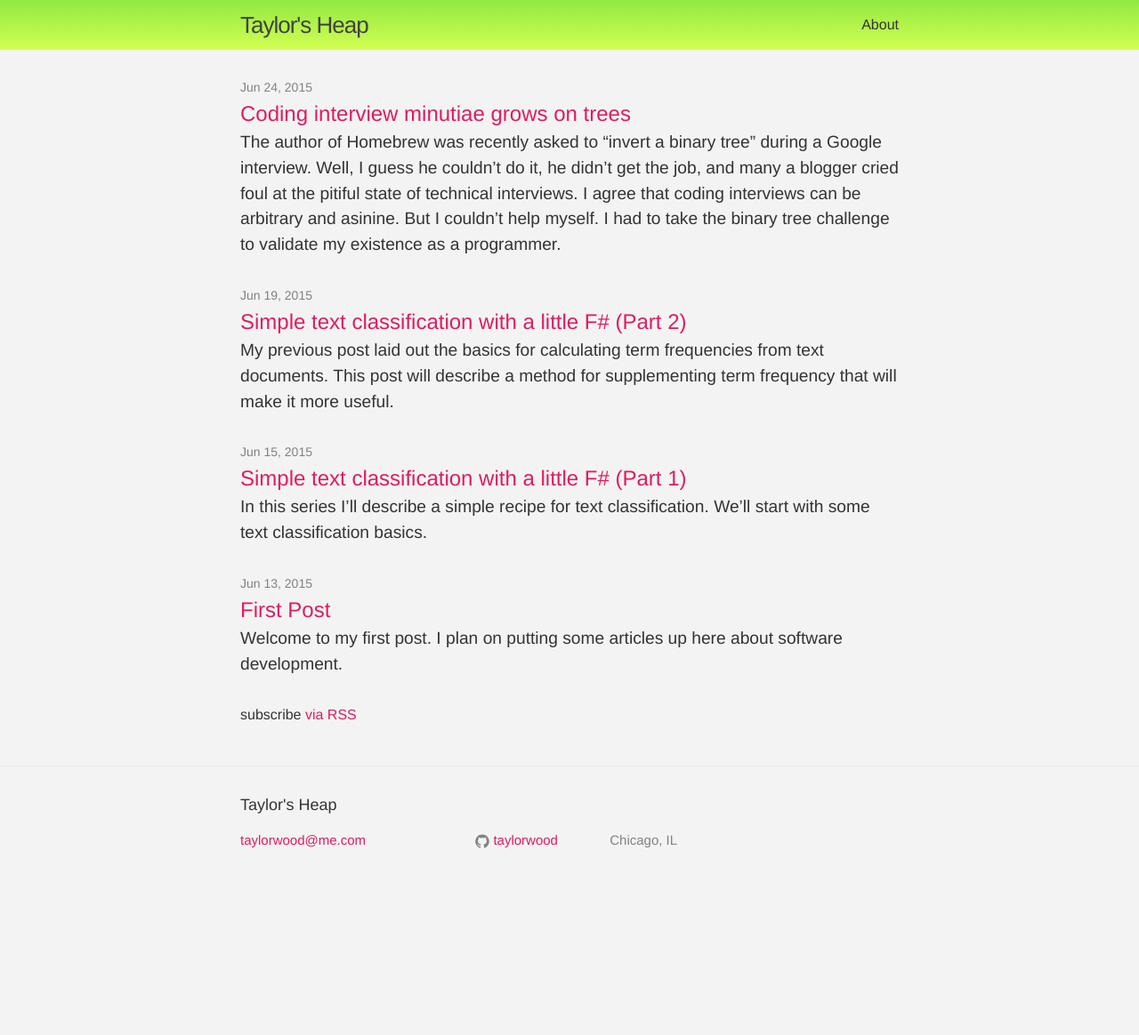
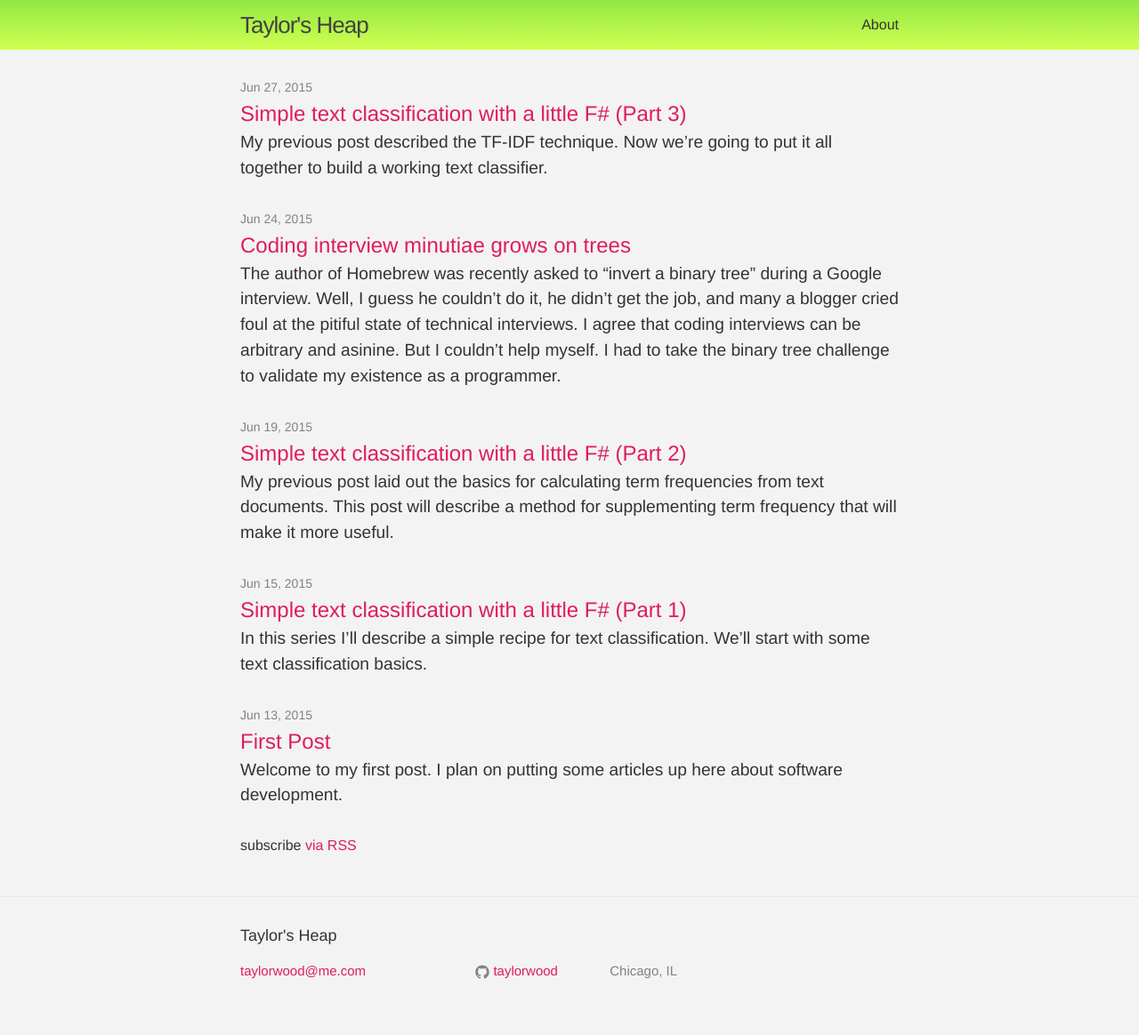
Before and after one commit to taylorwood/taylorwood.github.io, a Jekyll site: the page built from index.html, in a window 1280 px wide. Shown: the whole page at 89% size. Built offline with Jekyll 4.4.1, drawn with Linux system fonts in a browser that asks for light colours; before the commit the page ends 1016 px from its top, so only the background shows below that; some of the changed lines change nothing that is shown.

Commit message:
Add third post about text classification.

```diff
--- a/_posts/2015-06-19-text-classification-2.markdown
+++ b/_posts/2015-06-19-text-classification-2.markdown
@@ -71,4 +71,4 @@ Thanks to TF-IDF, common terms will now carry less weight in our model.
 
 ## Next steps
 
-We've got the TF-IDF feature extraction covered. In the next post we'll start comparing our extracted features to build a working classifier!
+We've got the TF-IDF feature extraction covered. In the [next post]({% post_url 2015-06-27-text-classification-3 %}) we'll start comparing our extracted features to build a working classifier!
--- /dev/null
+++ b/_posts/2015-06-27-text-classification-3.markdown
@@ -0,0 +1,77 @@
+---
+layout: post
+title:  "Simple text classification with a little F# (Part 3)"
+date:   2015-06-27 10:15
+tags:	machine learning text classification term frequency inverse document frequency tfidf
+---
+My [previous post]({% post_url 2015-06-19-text-classification-2 %}) described the TF-IDF technique. Now we're going to put it all together to build a working text classifier.
+
+### Similarities
+
+Our simple classifier is based on a similarity (or distance) function. All we need to do is compare an unknown document with each known document. When we know what known document is most similar to our unknown document, then we can make a pretty good guess about what class the unknown document belongs to.
+
+Let's define a similarity function:
+{% highlight fsharp %}
+let similarity unknown known =
+    let getTerms = Seq.map fst >> Set.ofSeq
+    let getWeights = Seq.map snd
+
+    let unknownTerms = getTerms unknown
+    let unknownWeights = getWeights unknown
+
+    let knownTerms = getTerms known
+    let knownWeights = getWeights known
+
+    let commonTerms = Set.intersect unknownTerms knownTerms
+    let isCommonTerm term = commonTerms |> Set.exists (fun w -> w = fst term)
+    let commonWeights tfidfs = tfidfs |> Seq.filter isCommonTerm |> getWeights
+
+    let commonUnknownWeights = commonWeights unknown
+    let commonKnownWeights = commonWeights known
+
+    (Seq.sum commonKnownWeights + Seq.sum commonUnknownWeights)
+    / (Seq.sum unknownWeights + Seq.sum knownWeights)
+{% endhighlight %}
+
+Now a play by play analysis:
+
+* We have two arguments: an `unknown` document, or a sequence of `TFIDF` values, and a `known` document, also a sequence of `TFIDF` values.
+* `getTerms` is a function to "decompose" a sequence of `TFIDF` values. A `TFIDF` is a tuple with the first (`fst`) item being a `Term`. This output will be a set of `Term` values.
+* `getWeights` is about the same, only it gets the second (`snd`) value from the pair: the actual TF-IDF weighting.
+* Next we'll get the terms and weights of the `unknown` document, and then the `known` document: `unknownTerms`, `unknownWeights`, `knownTerms`, `knownWeights`.
+* `commonTerms` is the intersection set of both known and unknown `Terms`.
+* `isCommonTerm` is a function that tells us if a given `Term` is in the set of `commonTerms`.
+* `commonWeights` will take a sequence of TF-IDF values and only give back the ones that correspond to the set of common terms.
+* Next we'll get the common weights for both the known and unknown document: `commonUnknownWeights` and `commonKnownWeights`.
+* Finally, we calculate the similarity between the weights of both documents. This will give us a number between 0 and 1, with 1 meaning the two documents are identical.
+
+### Finding a match
+
+Now we can evaluate our similarity function between our unknown document and every unknown document:
+
+{% highlight fsharp %}
+let calcCategoryProbabilities (trainedData: TrainedData) query =
+    //calculate similarity score per category, using highest score from each
+    let calcSim ws = similarity query ws
+    let scoreSamples samples = samples |> Seq.map calcSim
+    let scores =
+        trainedData
+        |> Seq.map (fun kvp -> kvp.Key, (scoreSamples kvp.Value) |> Seq.max)
+
+    //sort scores descending
+    scores |> Seq.sortBy snd |> List.ofSeq |> List.rev
+{% endhighlight %}
+
+* Our two arguments are `trainedData`, representing the entirety of our training set, and `query` is our unknown document (a sequence of `TFIDF`).
+* `calcSim` is a partially applied function; a shorthand for calculating the similarity between each weighted sample (`ws`) and our `query` document.
+* `scoreSamples` will give us a sequence of similiarities between a sequence of weighted samples and our `query` document.
+* `scores` is the result of feeding our `trainedData` into a `map` function that will give us the highest similarity score per document category/class.
+* Finally, we sort the `scores` in descending order, giving us a set of each document category and how similar our `query` document is to each one. The first result would be the document category that `query` is most similar to.
+
+## All done
+
+We've built a very rudimentary document classification program. It was written for tutorial purposes, so it's not highly optimized or sophisticated. You could replace the similarity/distance function with something fancier. You could extract different features besides TF-IDF. The **best** thing you could do is pick one of many existing libraries for machine learning and learn how to use it instead.
+
+Hopefully this series of posts has given you some insight and maybe even inspiration to learn more about machine learning. Happy programming!
+
+Get all the F# code for this series [here](https://github.com/taylorwood/ADRDemo).
```
